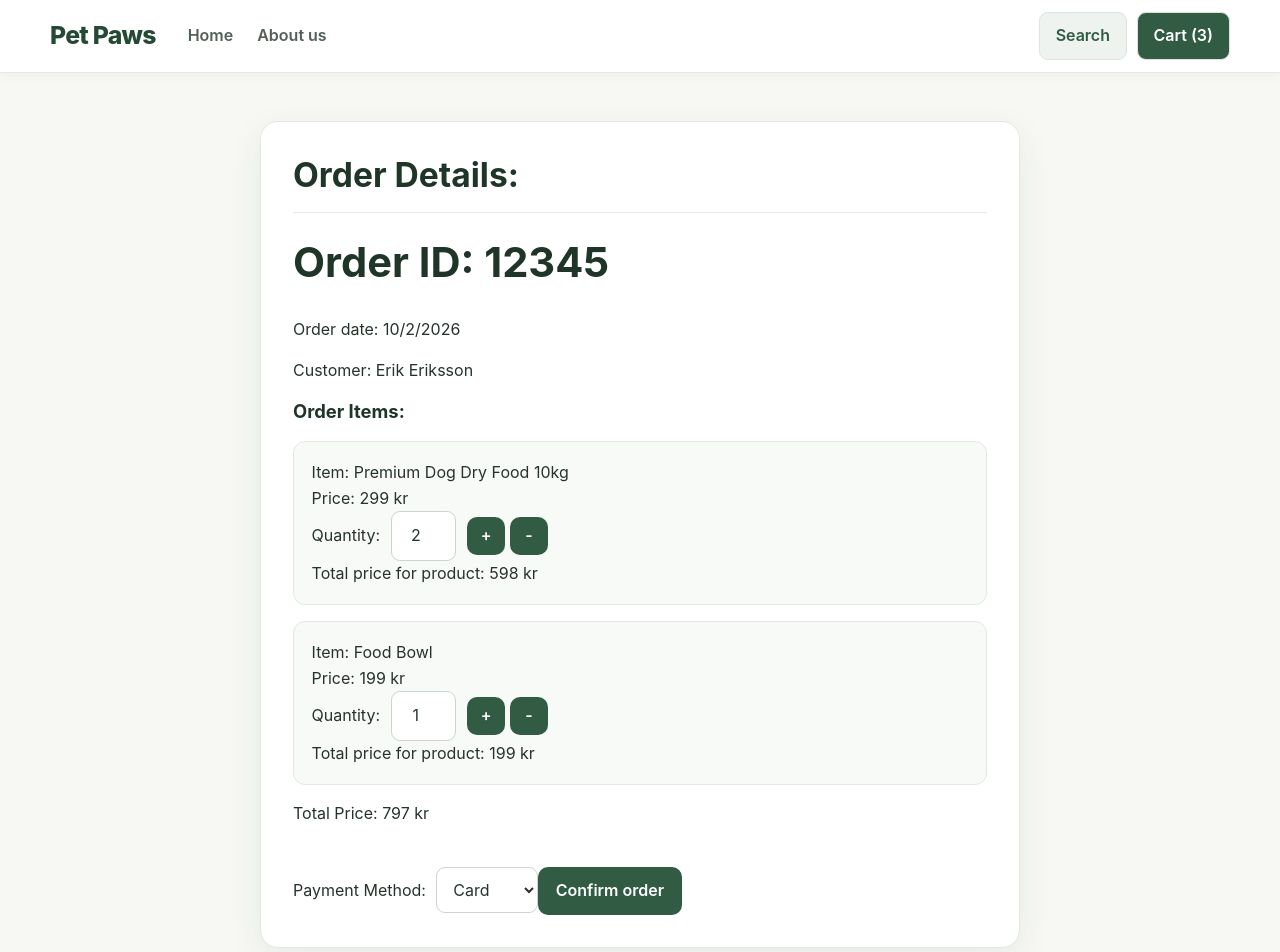
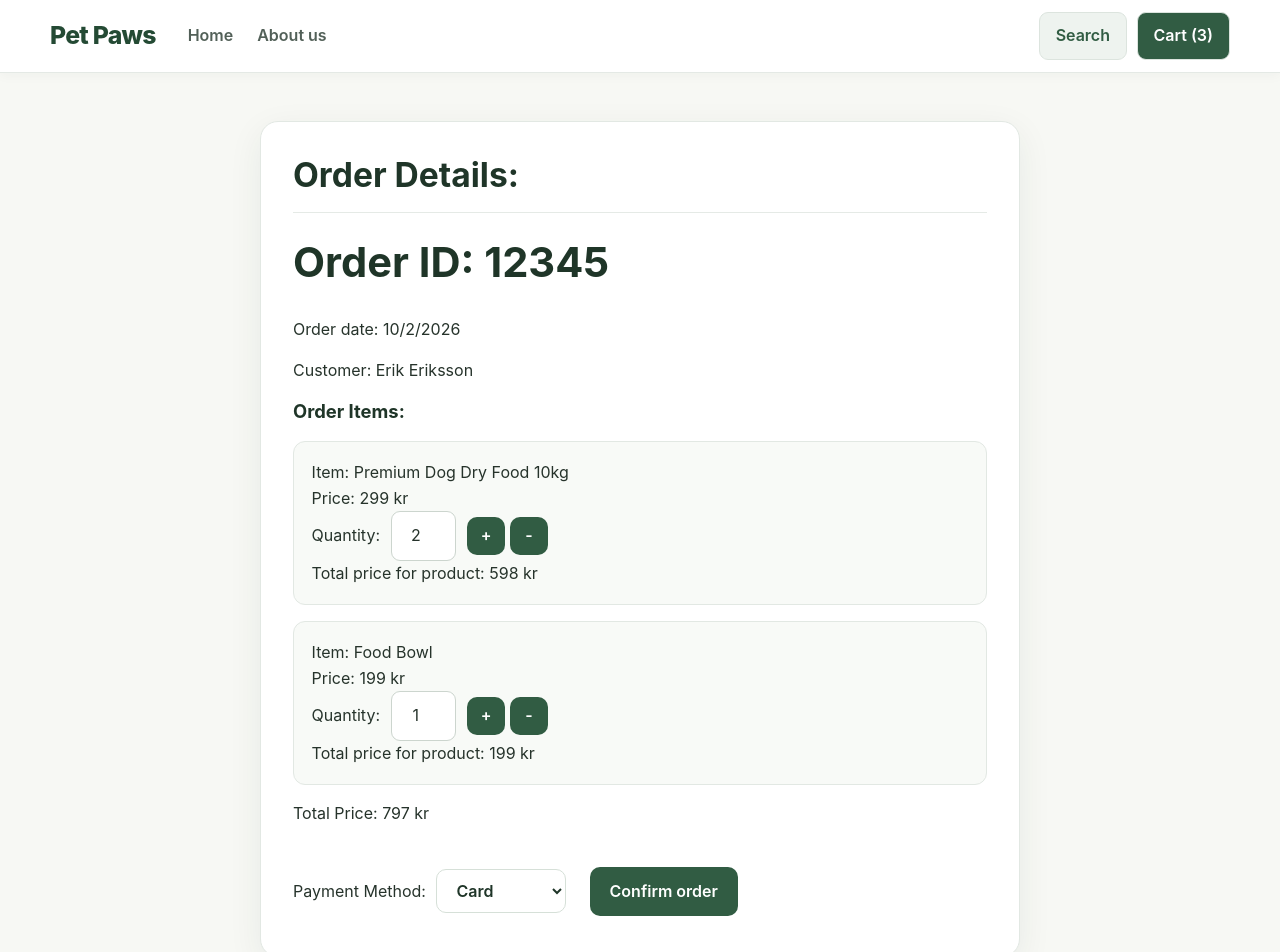
Before and after one commit to ekatera/Webshop_group_project, a React (Vite) app: page /order in a window 1280 px wide. Shown: the top 952 px of the page. Built offline with nearby package versions, Linux system fonts and the light colour scheme; data requests are answered from the project's data file.

Commit message:
Improve payment method and order button styling

```diff
--- a/src/App.css
+++ b/src/App.css
@@ -292,6 +292,10 @@ body {
 
 .order-container > button {
   margin-top: 1.5rem;
+  margin-bottom: 0.5rem;
+  margin-left: 1.5rem;
+  margin-right: 1.5rem;
+  padding: 0.75rem 1.25rem;
 }
 
 .confirmation-container {
@@ -680,6 +684,33 @@ body {
   transform: translateY(-2px);
 }
 
+.payment-select {
+  min-width: 130px;
+  height: 44px;
+  margin-left: 0.75rem;
+  padding: 0.25rem 1rem;
+  border: 1px solid #d6e0d8;
+  border-radius: 10px;
+  background-color: #ffffff;
+  color: #1f3528;
+  font: inherit;
+  font-weight: 600;
+  cursor: pointer;
+  outline: none;
+  transition:
+    border-color 0.2s ease,
+    box-shadow 0.2s ease;
+}
+
+.payment-select:hover {
+  border-color: #9caf9b;
+}
+
+.payment-select:focus {
+  border-color: #315c43;
+  box-shadow: 0 0 0 3px rgba(49, 92, 67, 0.12);
+}
+
 @media (max-width: 900px) {
   .products-grid {
     grid-template-columns: repeat(3, minmax(0, 1fr));
--- a/src/components/Order.tsx
+++ b/src/components/Order.tsx
@@ -54,7 +54,10 @@ const Order = () => {
 
                 <label>
                     Payment Method:
-                    <select onChange={(e) => setPayment(e.target.value)}>
+                    <select
+                        className="payment-select"
+                        onChange={(e) => setPayment(e.target.value)}
+                    >
                         <option value="creditCard">Card</option>
                         <option value="swish">Swish</option>
                         <option value="invoice">Invoice</option>
```
